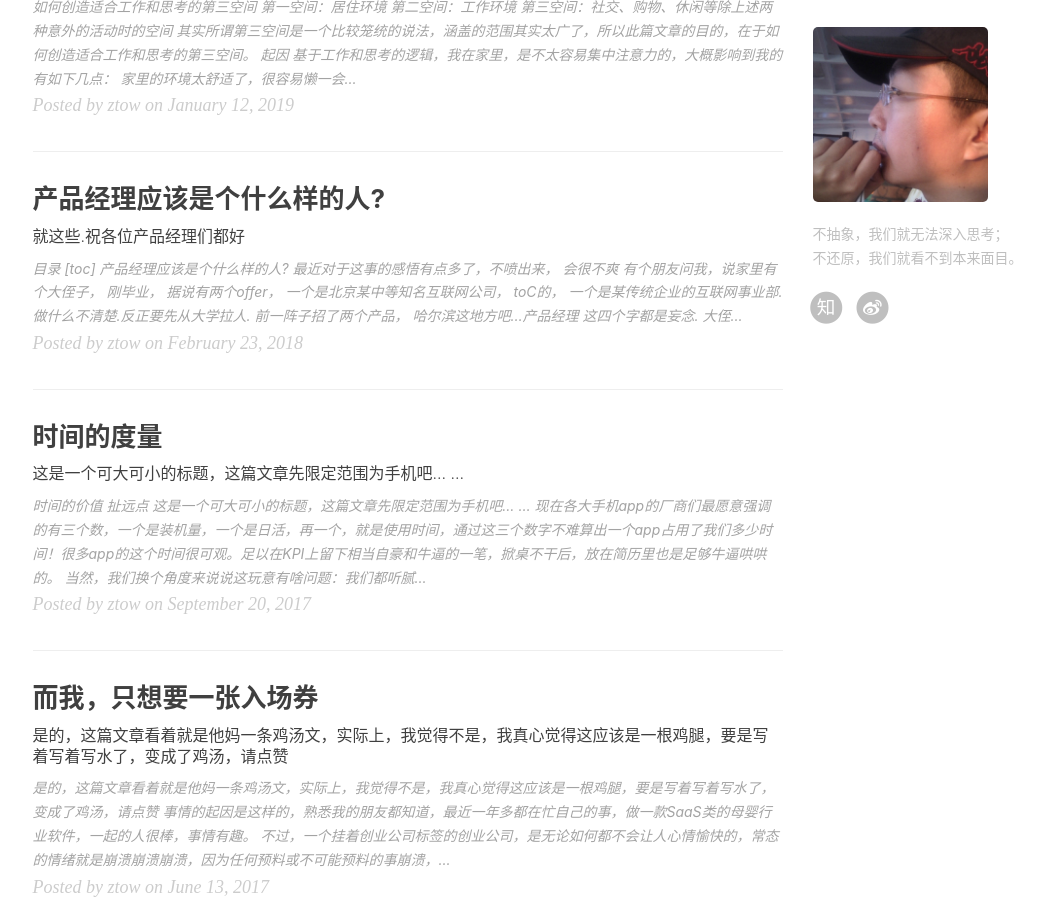
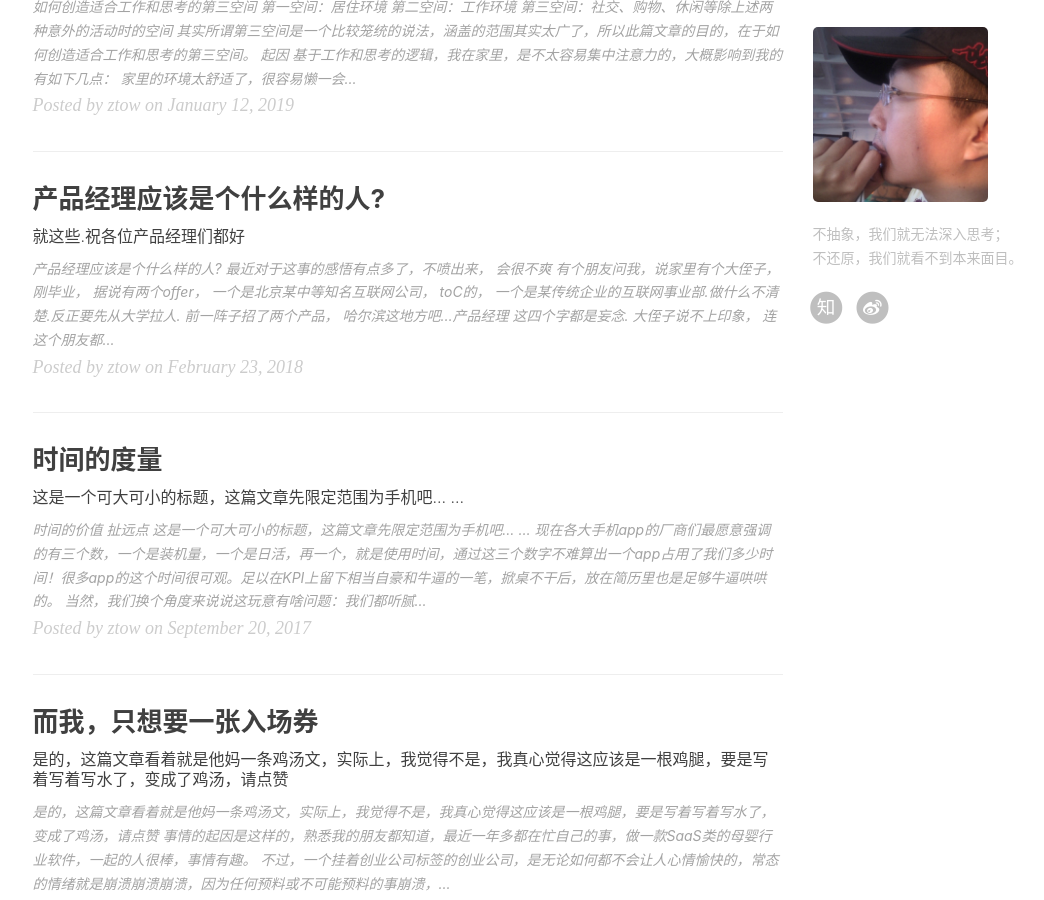
Before and after one commit to ztow/wdphoto, a Jekyll site: the page built from index.html, in a window 1280 px wide and 900 px high, scrolled down 568 px. Shown: the whole window, without its empty margins (135-1179 px from the left). Built offline with Jekyll 4.4.1, drawn with Linux system fonts in a browser that asks for light colours; nearby versions of some CDN libraries; the list of posts is cut into pages by our own code; comment, search, counter and statistics services are not loaded.

Commit message:
no message

```diff
--- a/_posts/2018-02-23-pd.md
+++ b/_posts/2018-02-23-pd.md
@@ -3,12 +3,11 @@ layout: post
 title: "产品经理应该是个什么样的人?"
 subtitle: "就这些.祝各位产品经理们都好"
 author: "ztow"
-header-img: "img/ about-bg-walle.jpg"
+header-img: ""
+catalog: true
 tags:
   - 产品
 ---
-* 目录
-[\[toc]()]
 
 # 产品经理应该是个什么样的人?
 > 最近对于这事的感悟有点多了，不喷出来， 会很不爽
```
